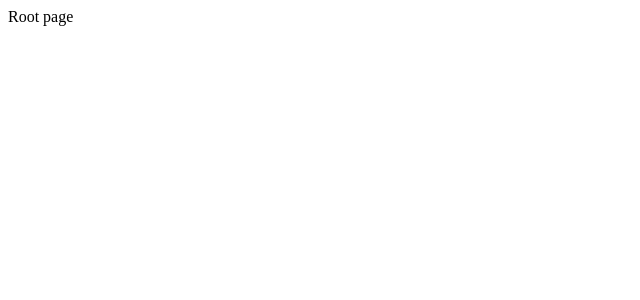
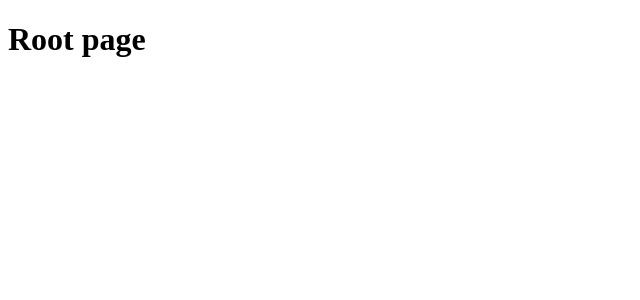
Before and after one commit to roman-shaposhnikov/rick-and-morty-wiki, a React (Vite) app: page / in a window 1280 px wide. Shown: the top 300 px of the page, without its empty margins (0-640 px from the left). Built offline with nearby package versions, Linux system fonts and the light colour scheme.

Commit message:
chore: check deploy

```diff
--- a/src/pages/root/ui/root.tsx
+++ b/src/pages/root/ui/root.tsx
@@ -1,3 +1,3 @@
 export function Root() {
-  return <div>Root page</div>
+  return <h1>Root page</h1>
 }
```
